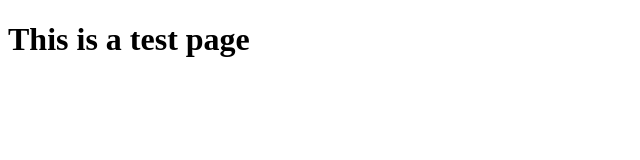
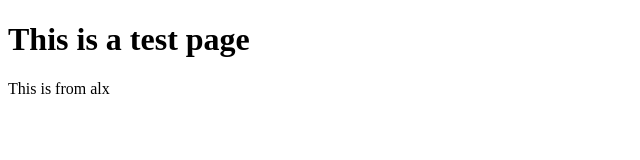
Before and after one commit to Kelechi-Okorie/html, a plain HTML site: page index.html in a window 1280 px wide. Shown: the whole page, without its empty margins (0-640 px from the left). Drawn offline with Linux system fonts and the light colour scheme.

Commit message:
Second commit

```diff
--- a/index.html
+++ b/index.html
@@ -8,5 +8,7 @@
 </head>
 <body>
     <h1>This is a test page</h1>
+
+    <p>This is from alx</p>
 </body>
 </html>
```
